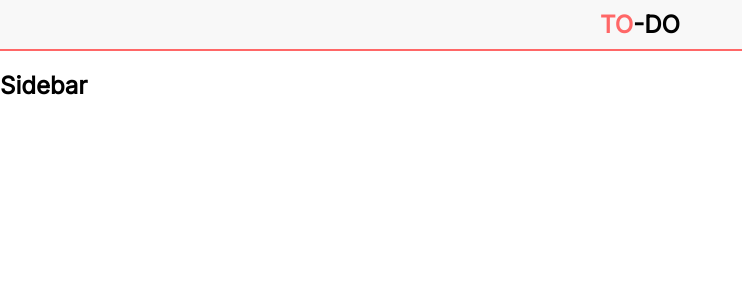
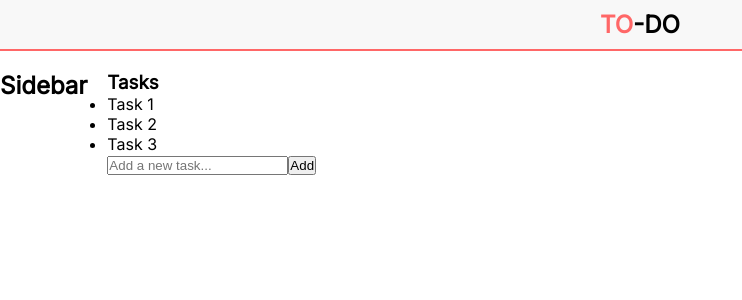
Before and after one commit to Benny-03/app-todo, a React (Vite) app: page / in a window 1280 px wide. Shown: the top 300 px of the page, without its empty margins (0-742 px from the left). Built offline with nearby package versions, Linux system fonts and the light colour scheme.

Commit message:
bootstrap application

```diff
--- a/src/Home.jsx
+++ b/src/Home.jsx
@@ -1,14 +1,21 @@
-import React from "react";
+import React, { useState } from "react";
 import Sidebar from "./Sidebar";
+import { InsertTodo } from "./InsertTodo";
+import { TodoList } from "./TodoList";
 
 const Home = () => {
     return (
         <div className="home-page">
             <div className="header">
                 <h2><span style={{color: "#FF6767"}}>TO</span>-DO</h2>
+
             </div>
-            <div className="site-content">
+            <div className="site-content" style={{display: "flex", gap: "20px"}}>
                 <Sidebar />
+                <main className="main-content">
+                    <TodoList />
+                    <InsertTodo />
+                </main>
             </div>
         </div>
     )
--- /dev/null
+++ b/src/InsertTodo.jsx
@@ -0,0 +1,20 @@
+import React, { useState } from "react";
+import { useStore } from "./state";
+
+export const InsertTodo = () => {
+    const [task, setTask] = useState("");
+    const { addTask } = useStore();
+    return (
+        <div className="insert-todo">
+            <input
+                type="text"
+                placeholder="Add a new task..."
+                value={task}
+                onChange={(e) => setTask(e.target.value)} />
+            <button onClick={() => {
+                addTask(task);
+                setTask("");
+            }}>Add</button>
+        </div>
+    );
+};
--- /dev/null
+++ b/src/TodoList.jsx
@@ -0,0 +1,16 @@
+import React from "react";
+import { useStore } from "./state";
+
+export const TodoList = () => {
+     const { tasks } = useStore();
+    return (
+        <div className="todo-list">
+            <h3>Tasks</h3>
+            <ul>
+                {tasks.map((task) => (
+                    <li key={task.id}>{task.title}</li>
+                ))}
+            </ul>
+        </div>
+    );
+};
--- /dev/null
+++ b/src/state.jsx
@@ -0,0 +1,43 @@
+import React, { createContext, useState, useContext } from "react";
+
+const initialTasks =  [{
+    id: Math.random().toString(36).slice(2),
+    title: "Task 1",
+    completed: false,
+}, {
+    id: Math.random().toString(36).slice(2),
+    title: "Task 2",
+    completed: false,
+}, {
+    id: Math.random().toString(36).slice(2),
+    title: "Task 3",
+    completed: false,
+}];
+
+export const StoreContext = createContext({
+    tasks: initialTasks,
+    addTask: (text) => {},
+    deleteTask: (id) => {},
+    editTask: (id, text) => {},
+});
+
+export const Provider = ({ children }) => {
+    // const [state, dispatch] = useReducer(reducer, initialState);
+    const [tasks, setTasks] = useState(initialTasks);
+    return (
+        <StoreContext.Provider value={{
+            tasks,
+            addTask (text) {
+                setTasks((prevTasks) => [...prevTasks, {
+                    id: Math.random().toString(36).slice(2),
+                    title: text,
+                    completed: false,
+                }]);
+            }
+        }}>
+            {children}
+        </StoreContext.Provider>
+    )
+}
+
+export const useStore = () => useContext(StoreContext);
```
Also changed, not shown: src/main.jsx (+6 -1 lines).
